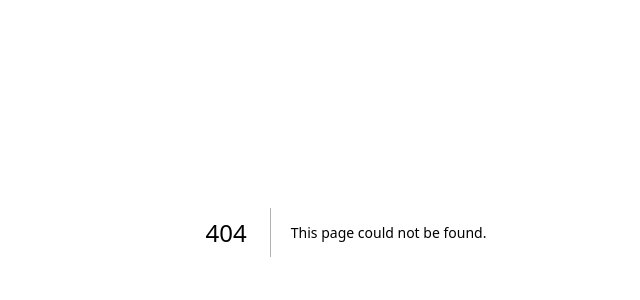
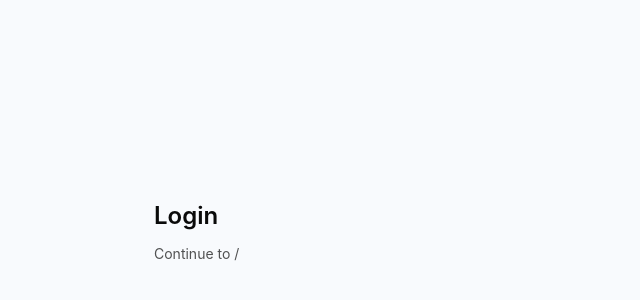
Before and after one commit to gongahkia/strok, a Next.js app in the folder apps/web/: page /login in a window 1280 px wide. Before the commit this address had no page. Shown: the part 168-468 px from the top of the page, without its empty margins (294-934 px from the left). Built offline with nearby package versions, Linux system fonts and the light colour scheme.

Commit message:
feat(web): protect admin route

```diff
--- /dev/null
+++ b/apps/web/src/app/login/page.tsx
@@ -0,0 +1,16 @@
+export default async function LoginPage({
+  searchParams
+}: {
+  searchParams: Promise<{ next?: string }>;
+}) {
+  const { next = "/" } = await searchParams;
+
+  return (
+    <main className="grid min-h-svh place-items-center bg-background p-6 text-foreground">
+      <section className="grid w-full max-w-sm gap-3">
+        <h1 className="text-2xl font-semibold">Login</h1>
+        <p className="text-sm text-foreground/70">Continue to {next}</p>
+      </section>
+    </main>
+  );
+}
--- /dev/null
+++ b/apps/web/src/app/team/admin/page.tsx
@@ -0,0 +1,7 @@
+export default function TeamAdminPage() {
+  return (
+    <main className="grid min-h-svh place-items-center bg-background p-6 text-foreground">
+      <h1 className="text-2xl font-semibold">Team admin</h1>
+    </main>
+  );
+}
--- /dev/null
+++ b/apps/web/src/middleware.ts
@@ -0,0 +1,17 @@
+import { NextResponse, type NextRequest } from "next/server";
+
+const sessionCookie = "wat_session";
+
+export function middleware(request: NextRequest) {
+  if (request.cookies.has(sessionCookie)) {
+    return NextResponse.next();
+  }
+
+  const loginUrl = new URL("/login", request.url);
+  loginUrl.searchParams.set("next", request.nextUrl.pathname);
+  return NextResponse.redirect(loginUrl);
+}
+
+export const config = {
+  matcher: ["/team/admin/:path*"]
+};
```
Also changed, not shown: 1 other file (tests, documents, lock files or other folders).
